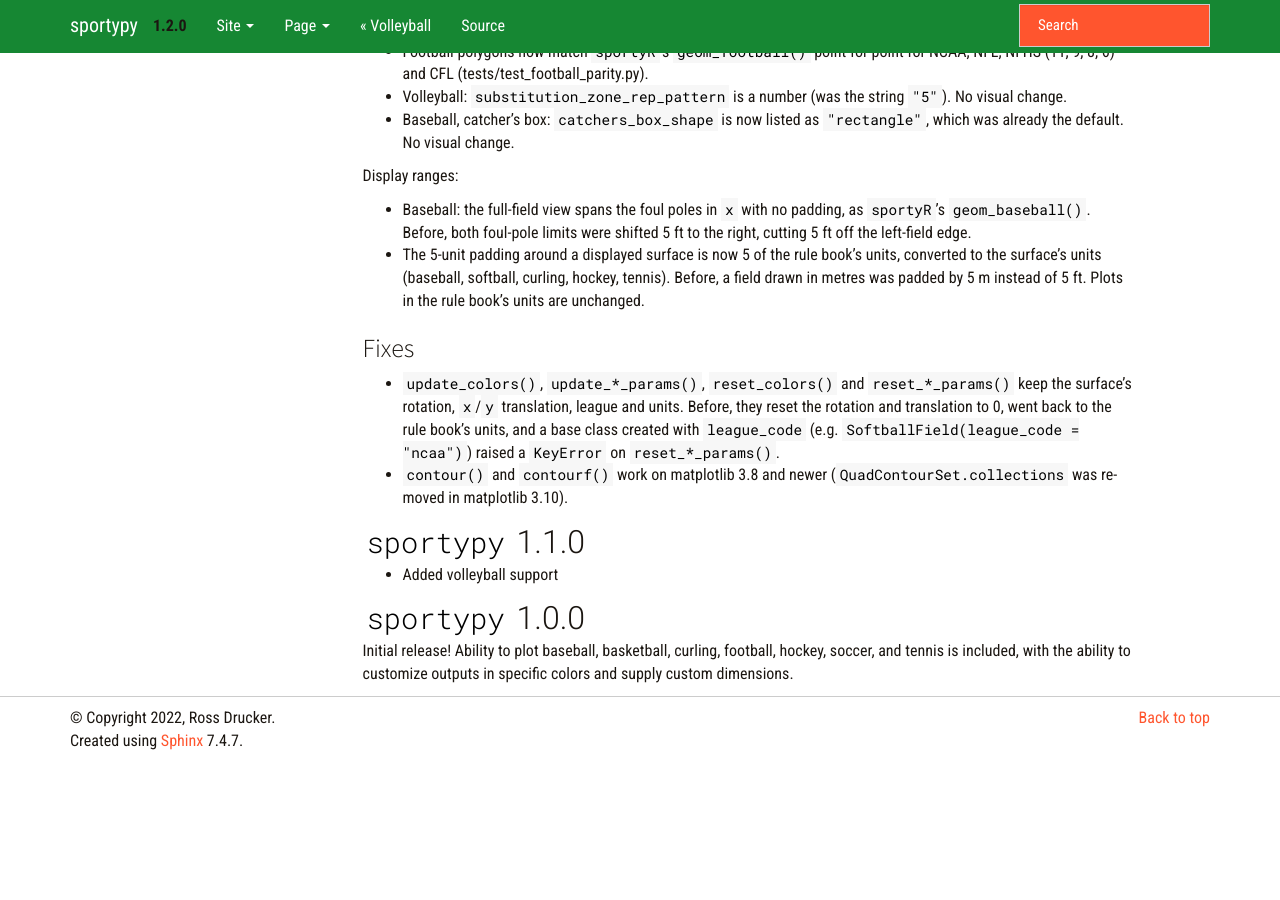
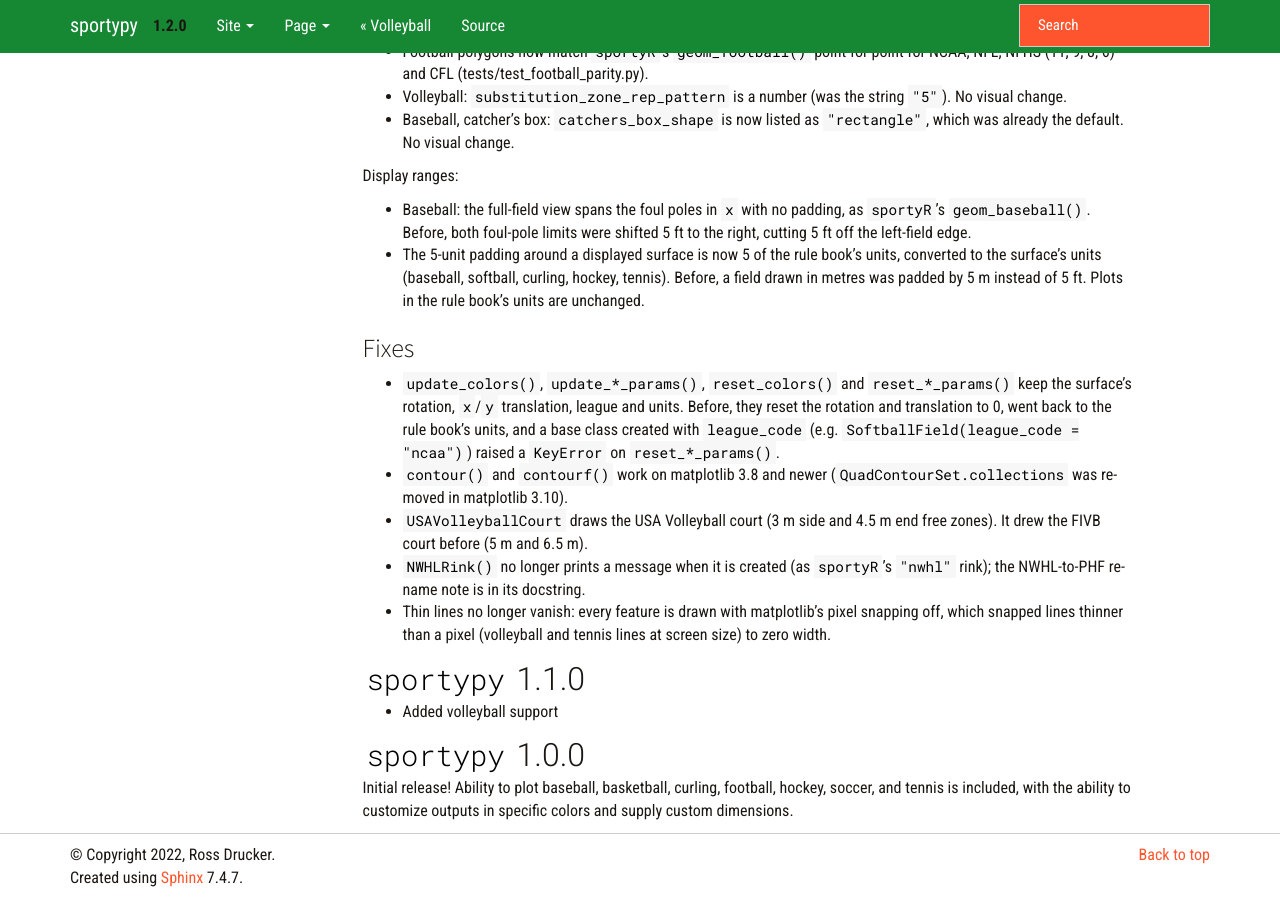
Before and after one commit to sportsdataverse/sportypy, a Sphinx documentation site: the page built from docs/changelog.md, in a window 1280 px wide and 900 px high, scrolled down 1503 px. Built offline with Sphinx 7.4.7, drawn with Linux system fonts in a browser that asks for light colours; before the commit the page ends 2266 px from its top, so only the background shows below that.

Commit message:
docs(changelog): USA Volleyball court, silent NWHLRink, unsnapped lines

```diff
--- a/docs/changelog.md
+++ b/docs/changelog.md
@@ -47,6 +47,9 @@
 
 - `update_colors()`, `update_*_params()`, `reset_colors()` and `reset_*_params()` keep the surface's rotation, `x`/`y` translation, league and units. Before, they reset the rotation and translation to 0, went back to the rule book's units, and a base class created with `league_code` (e.g. `SoftballField(league_code = "ncaa")`) raised a `KeyError` on `reset_*_params()`.
 - `contour()` and `contourf()` work on matplotlib 3.8 and newer (`QuadContourSet.collections` was removed in matplotlib 3.10).
+- `USAVolleyballCourt` draws the USA Volleyball court (3 m side and 4.5 m end free zones). It drew the FIVB court before (5 m and 6.5 m).
+- `NWHLRink()` no longer prints a message when it is created (as `sportyR`'s `"nwhl"` rink); the NWHL-to-PHF rename note is in its docstring.
+- Thin lines no longer vanish: every feature is drawn with matplotlib's pixel snapping off, which snapped lines thinner than a pixel (volleyball and tennis lines at screen size) to zero width.
 
 ## `sportypy` 1.1.0
 
```
